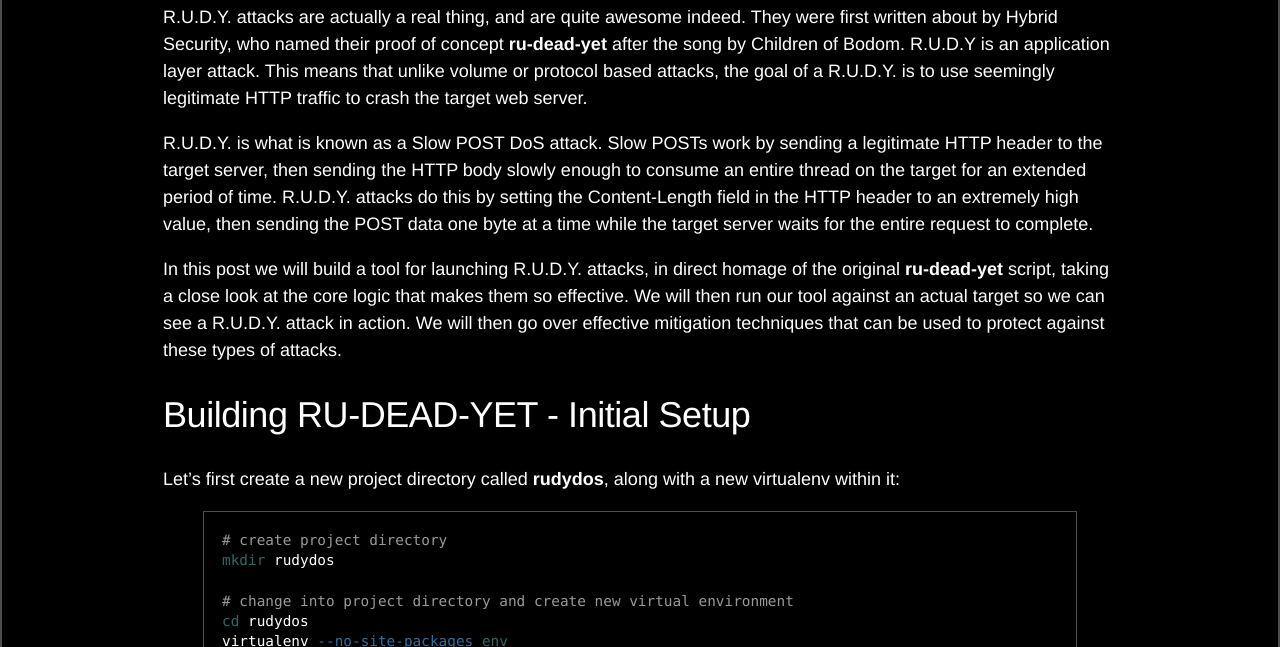
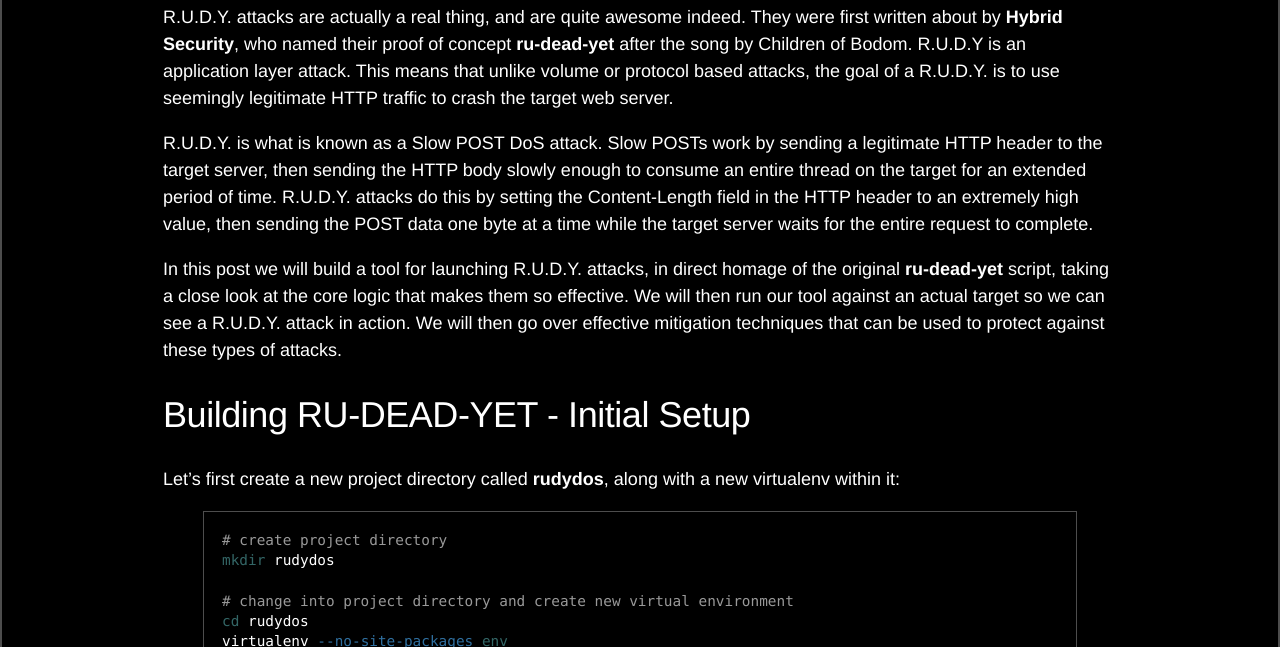
Before and after one commit to s0lst1c3/s0lst1c3.github.io, a Jekyll site: the page built from _posts/2015-11-23-rudy-layer-7-dos.md, in a window 1280 px wide and 900 px high, scrolled down 875 px, cut to the strip 253-900 px from the top of the window. Built offline with Jekyll 4.4.1, drawn with Linux system fonts in a browser that asks for light colours; Markdown is read by kramdown in place of the engine named in the settings; comment, search, counter and statistics services are not loaded.

```diff
--- a/_posts/2015-11-23-rudy-layer-7-dos.md
+++ b/_posts/2015-11-23-rudy-layer-7-dos.md
@@ -16,7 +16,7 @@ I'm a huge Mr. Robot fan. In one of the most memorable scenes of the pilot episo
 
 <iframe width="420" height="315" src="https://www.youtube.com/embed/aNJXS9X0yY0" frameborder="0" allowfullscreen></iframe>
 
-R.U.D.Y. attacks are actually a real thing, and are quite awesome indeed. They were first written about by Hybrid Security, who named their proof of concept __ru-dead-yet__ after the song by Children of Bodom. R.U.D.Y is an application layer attack. This means that unlike volume or protocol based attacks, the goal of a R.U.D.Y. is to use seemingly legitimate HTTP traffic to crash the target web server.
+R.U.D.Y. attacks are actually a real thing, and are quite awesome indeed. They were first written about by __Hybrid Security__, who named their proof of concept __ru-dead-yet__ after the song by Children of Bodom. R.U.D.Y is an application layer attack. This means that unlike volume or protocol based attacks, the goal of a R.U.D.Y. is to use seemingly legitimate HTTP traffic to crash the target web server.
 
 R.U.D.Y. is what is known as a Slow POST DoS attack. Slow POSTs work by sending a legitimate HTTP header to the target server, then sending the HTTP body slowly enough to consume an entire thread on the target for an extended period of time. R.U.D.Y. attacks do this by setting the Content-Length field in the HTTP header to an extremely high value, then sending the POST data one byte at a time while the target server waits for the entire request to complete.
 
```
